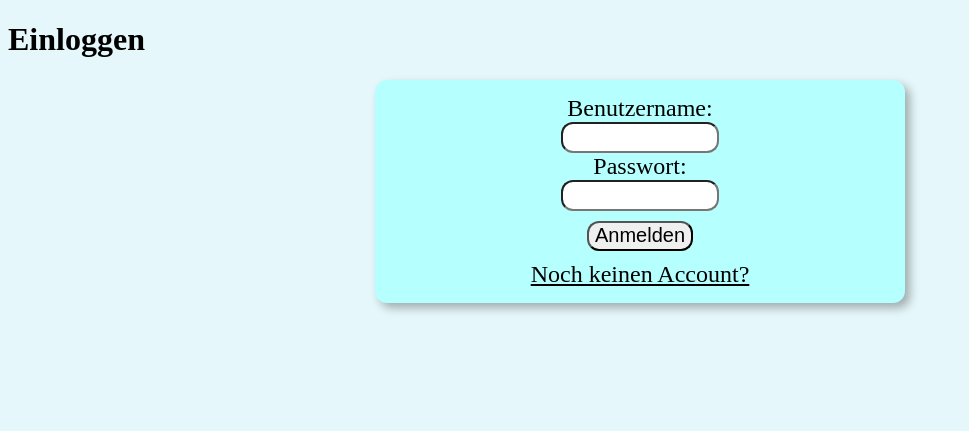
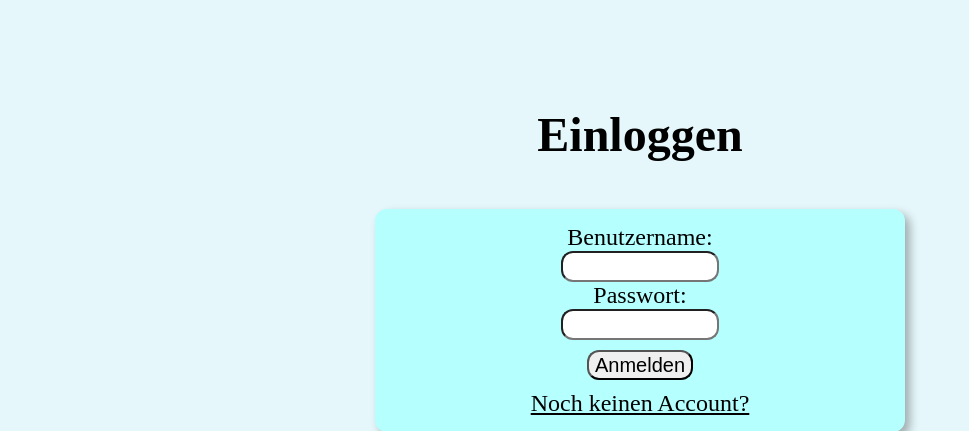
Before and after one commit to Code-God-2010/Noten-Berechner, a Flask app: page /login in a window 1280 px wide. Shown: the top 431 px of the page, without its empty margins (0-969 px from the left). Run offline with Flask 3, Linux system fonts and the light colour scheme.

Commit message:
Update login.html

```diff
--- a/templates/login.html
+++ b/templates/login.html
@@ -7,7 +7,7 @@
     <link rel="stylesheet" href="{{ url_for('static', filename='style.css') }}">
 </head>
 <body>
-    <h1>Einloggen</h1>
+    <h1 class="heading">Einloggen</h1>
     <div class="content">
     <form method="post">
         <label for="username">Benutzername:</label><br>
```
